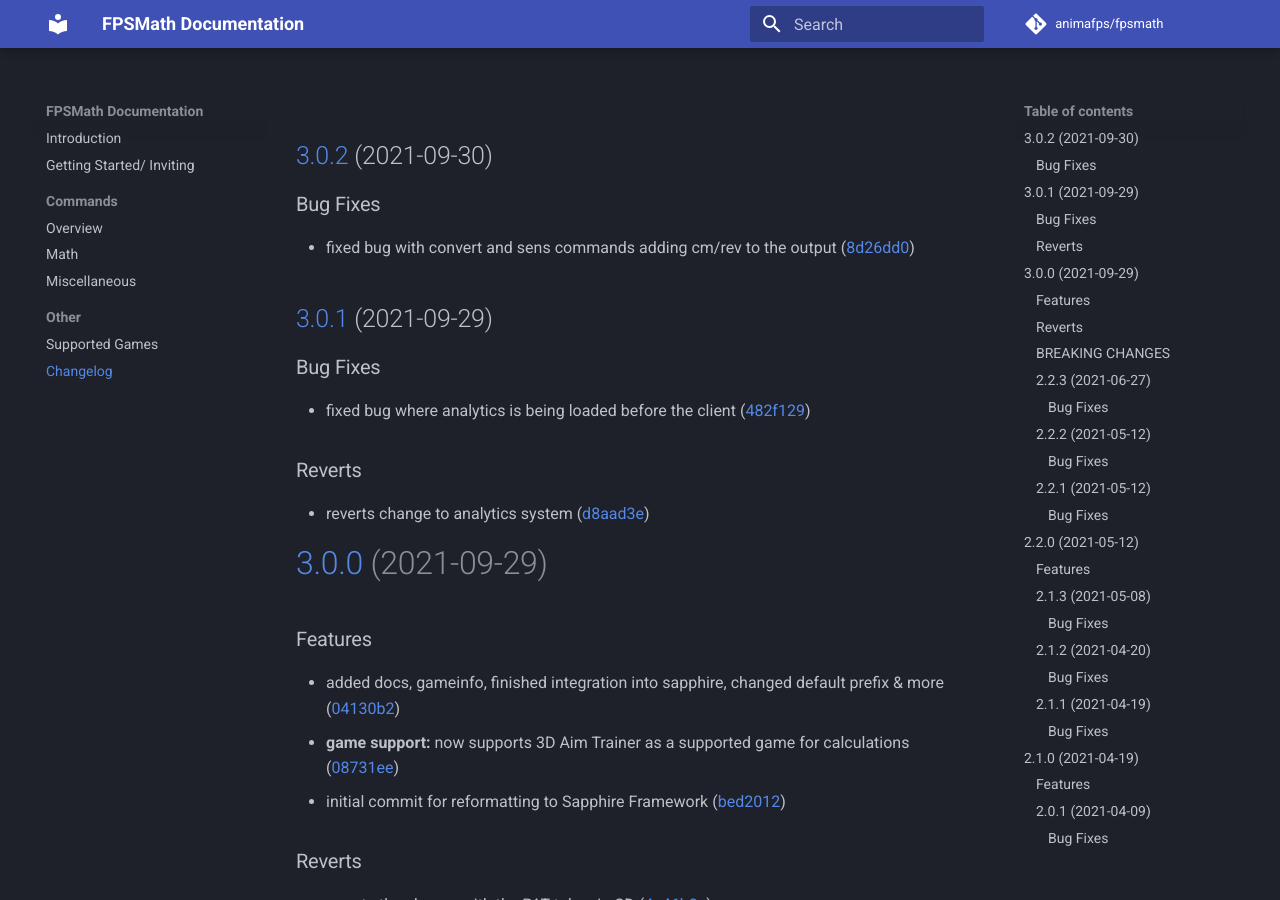
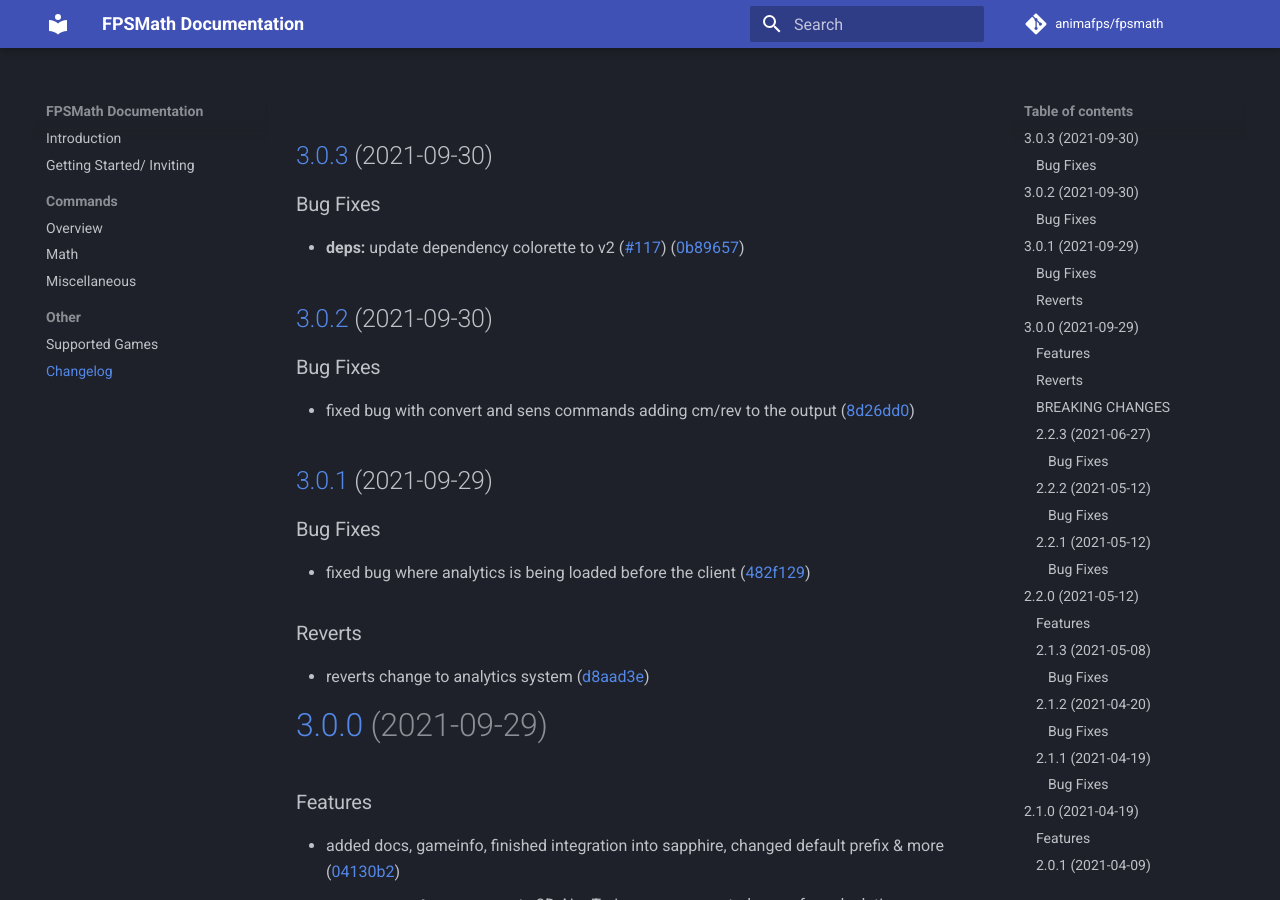
Before and after one commit to animafps/fpsmath, an MkDocs documentation site: the page built from docs/changelog.md, in a window 1280 px wide and 900 px high. Built offline with MkDocs 1.6.1 and Material for MkDocs 9.7.7, drawn with Linux system fonts in a browser that asks for light colours; comment, search, counter and statistics services are not loaded.

Commit message:
chore(release): 3.0.3 [skip ci]
## [3.0.3](https://github.com/animafps/fpsmath/compare/v3.0.2...v3.0.3) (2021-09-30)

### Bug Fixes

* **deps:** update dependency colorette to v2 ([#117](https://github.com/animafps/fpsmath/issues/117)) ([0b89657](https://github.com/animafps/fpsmath/commit/0b8965735351ca45d4d94abea4f552db655b1e96))

```diff
--- a/docs/changelog.md
+++ b/docs/changelog.md
@@ -1,3 +1,10 @@
+## [3.0.3](https://github.com/animafps/fpsmath/compare/v3.0.2...v3.0.3) (2021-09-30)
+
+
+### Bug Fixes
+
+* **deps:** update dependency colorette to v2 ([#117](https://github.com/animafps/fpsmath/issues/117)) ([0b89657](https://github.com/animafps/fpsmath/commit/0b8965735351ca45d4d94abea4f552db655b1e96))
+
 ## [3.0.2](https://github.com/animafps/fpsmath/compare/v3.0.1...v3.0.2) (2021-09-30)
 
 
--- a/package.json
+++ b/package.json
@@ -1,7 +1,7 @@
 {
 	"name": "fpsmath",
 	"private": true,
-	"version": "3.0.0",
+	"version": "3.0.3",
 	"homepage": "https://fpsmath.animafps.xyz",
 	"license": "AGPL",
 	"main": "dist/index.js",
```
